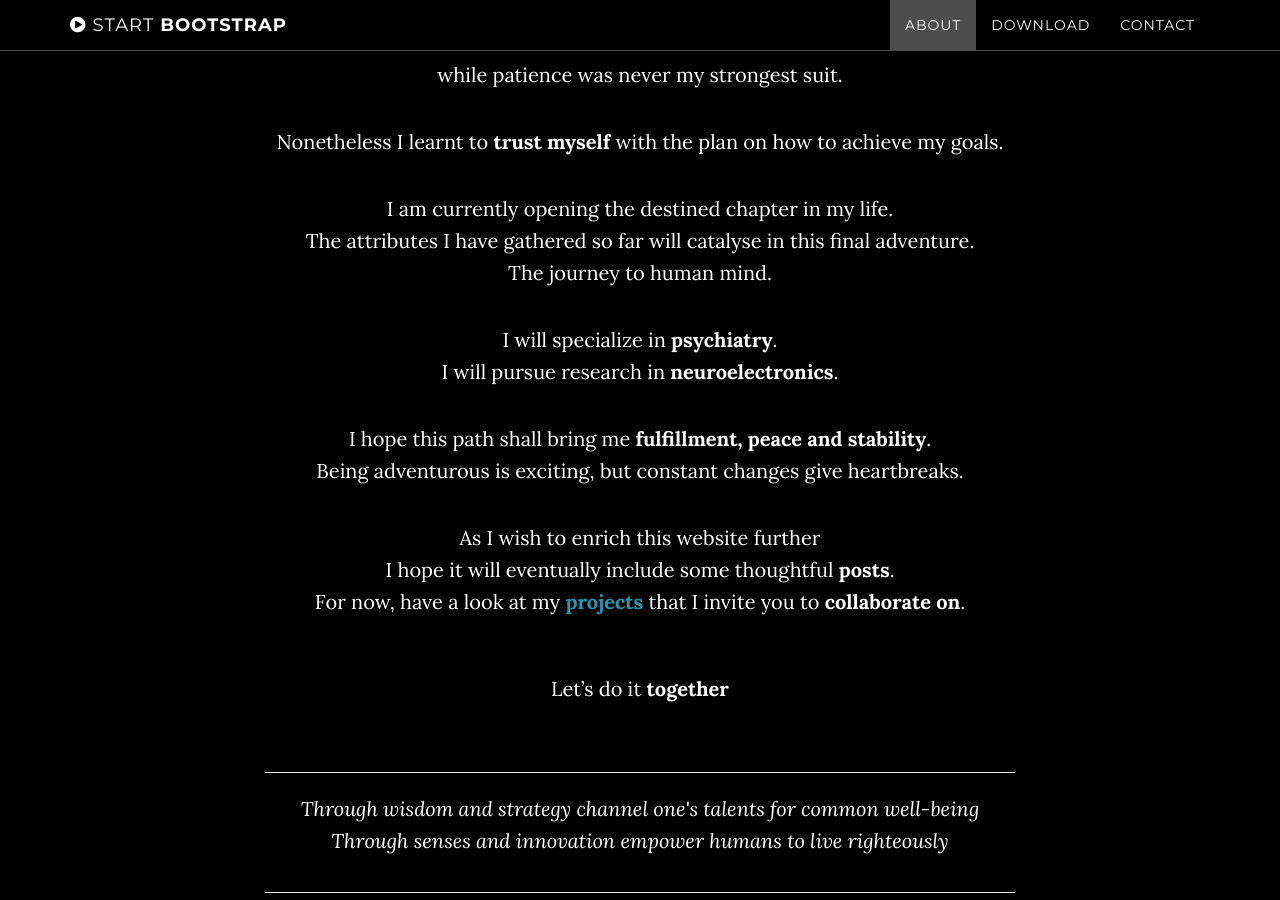
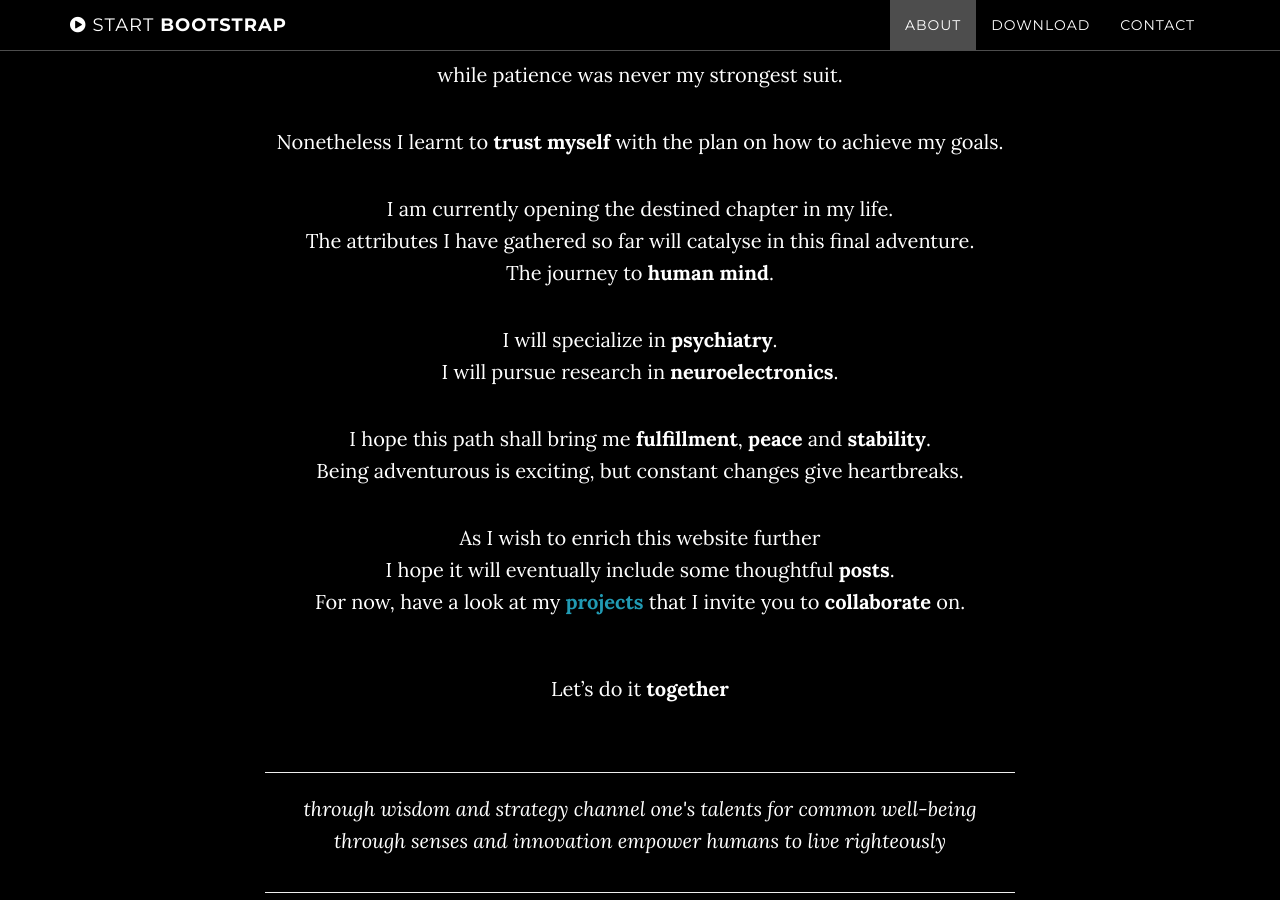
Before and after one commit to kozload/kozload.github.io, a Jekyll site: the page built from index.html, in a window 1280 px wide and 900 px high, scrolled down 1311 px. Built offline with Jekyll 4.4.1, drawn with Linux system fonts in a browser that asks for light colours.

```diff
--- a/_includes/about.html
+++ b/_includes/about.html
@@ -6,10 +6,10 @@
                 <p>My name is <b>Adam</b>.<br>I have many interests and others still ask me: ‘what is it you actually want?’<br>But I have my <b>own clock</b>.</p>
                 <p>Indeed, I had doubts along the way.<br>There were moments I felt lost...<br>while patience was never my strongest suit.</p>
                 <p>Nonetheless I learnt to <b>trust myself</b> with the plan on how to achieve my goals.</p>
-                <p>I am currently opening the destined chapter in my life.<br>The attributes I have gathered so far will catalyse in this final adventure.<br>The journey to human mind.</p>
+                <p>I am currently opening the destined chapter in my life.<br>The attributes I have gathered so far will catalyse in this final adventure.<br>The journey to <b>human mind</b>.</p>
                 <p>I will specialize in <b>psychiatry</b>.<br>I will pursue research in <b>neuroelectronics</b>.</p>
-                <p>I hope this path shall bring me <b>fulfillment, peace and stability</b>.<br>Being adventurous is exciting, but constant changes give heartbreaks.</p>
-                <p>As I wish to enrich this website further<br>I hope it will eventually include some thoughtful <b>posts</b>.<br>For now, have a look at my <a href="https://github.com/kozload?tab=projects"><b>projects</b></a> that I invite you to <b>collaborate on</b>.</p>
+                <p>I hope this path shall bring me <b>fulfillment</b>, <b>peace</b> and <b>stability</b>.<br>Being adventurous is exciting, but constant changes give heartbreaks.</p>
+                <p>As I wish to enrich this website further<br>I hope it will eventually include some thoughtful <b>posts</b>.<br>For now, have a look at my <a href="https://github.com/kozload?tab=projects"><b>projects</b></a> that I invite you to <b>collaborate</b> on.</p>
                 <br>
                 <p>Let’s do it <b>together</b>
                     <br>
@@ -18,7 +18,7 @@
                         <div class="sb sb-4">
       <hr class="section-break-4" />
     </div>
-                    <p><i>Through wisdom and strategy channel one's talents for common well-being<br>Through senses and innovation empower humans to live righteously</i></p>
+                    <p><i>through wisdom and strategy channel one's talents for common well-being<br>through senses and innovation empower humans to live righteously</i></p>
                    </p>
     <hr class="section-break-4" />
     <p>
```
